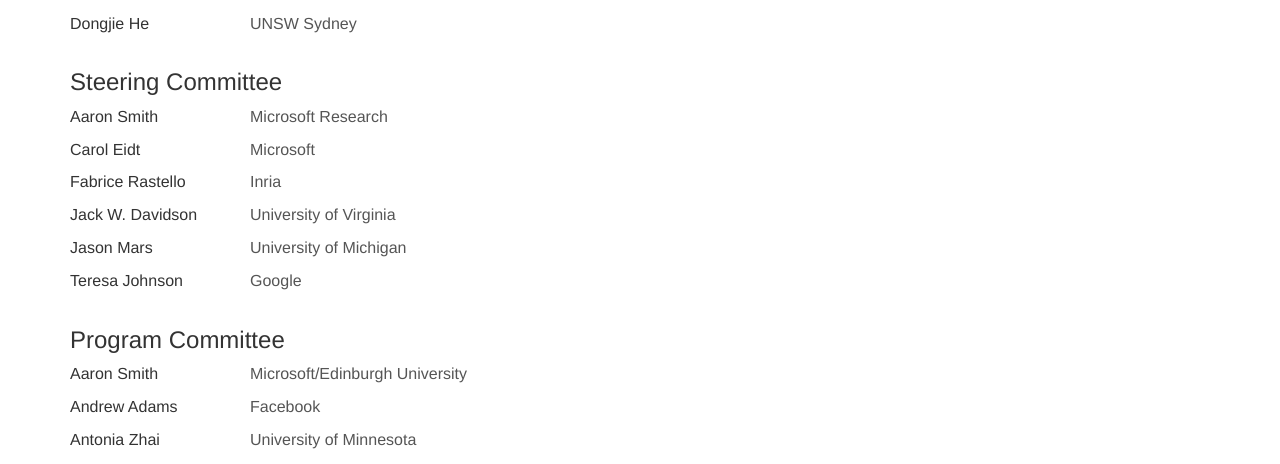
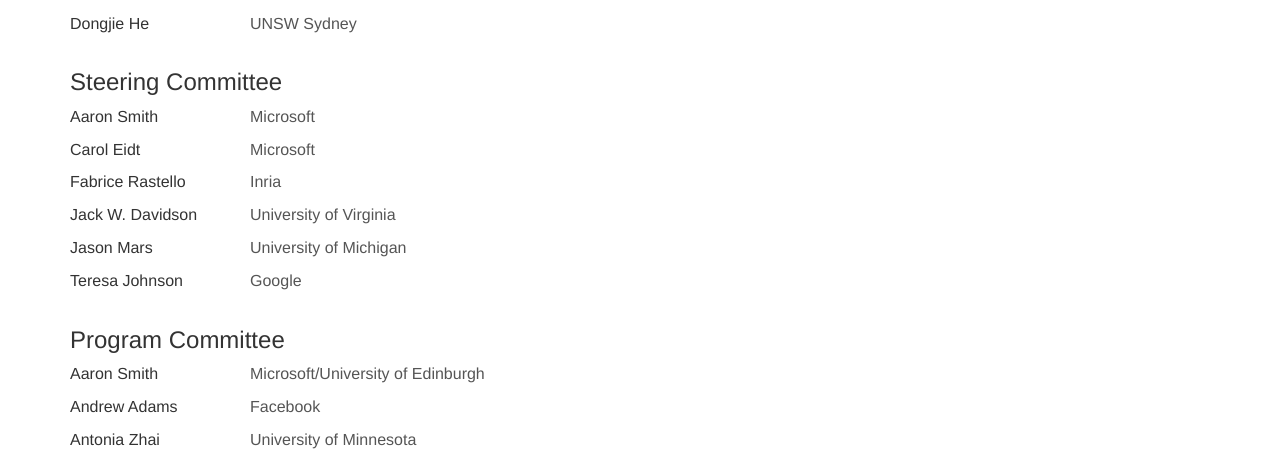
Before and after one commit to jingling/cgo2020, a Jekyll site: the page built from organization.html, in a window 1280 px wide and 900 px high, scrolled down 1008 px. Shown: the part 152-616 px from the top of the window. Built offline with Jekyll 4.4.1, drawn with Linux system fonts in a browser that asks for light colours; nearby versions of some CDN libraries; comment, search, counter and statistics services are not loaded.

Commit message:
Update organization.yml

```diff
--- a/_data/organization.yml
+++ b/_data/organization.yml
@@ -64,7 +64,7 @@
 - role: Steering Committee
   members:
   - name: Aaron Smith
-    affiliation: Microsoft Research
+    affiliation: Microsoft
   - name: Carol Eidt
     affiliation: Microsoft
   - name: Fabrice Rastello
@@ -85,7 +85,7 @@
 - role: Program Committee
   members:
   - name: Aaron Smith
-    affiliation: Microsoft/Edinburgh University
+    affiliation: Microsoft/University of Edinburgh
   - name: Andrew Adams
     affiliation: Facebook
   - name: Antonia Zhai
```
